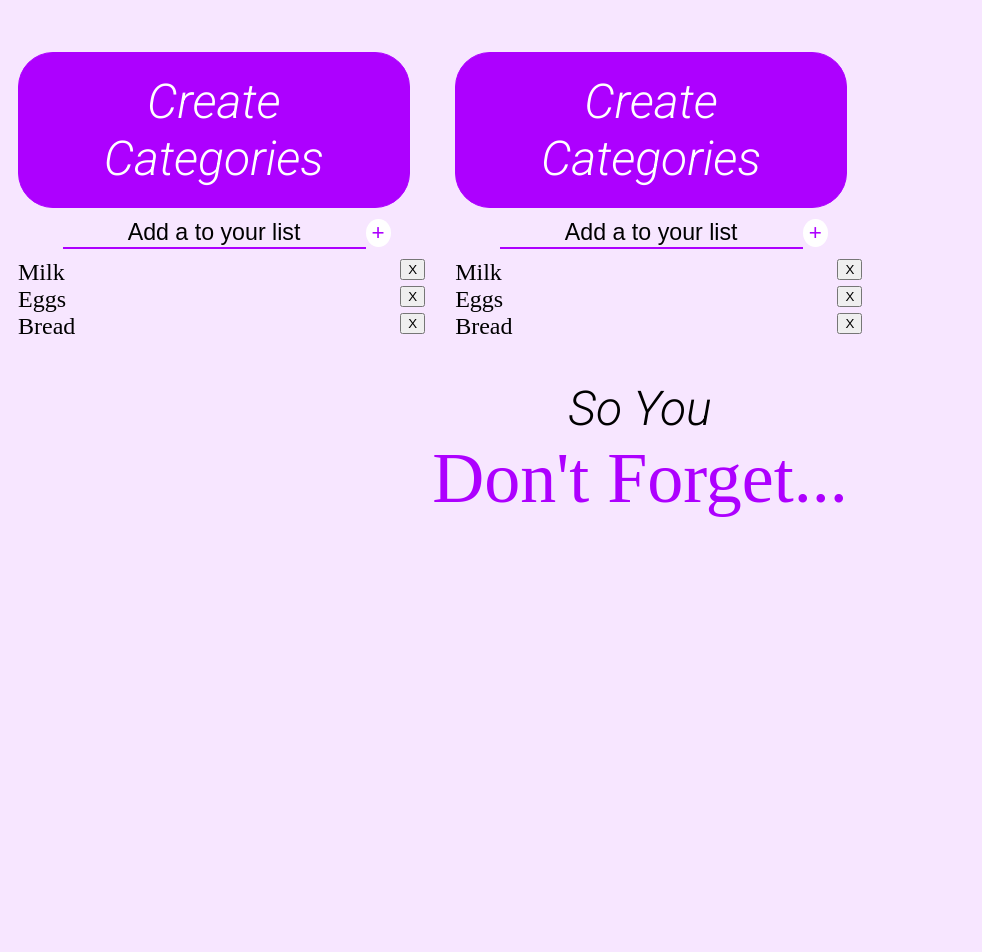
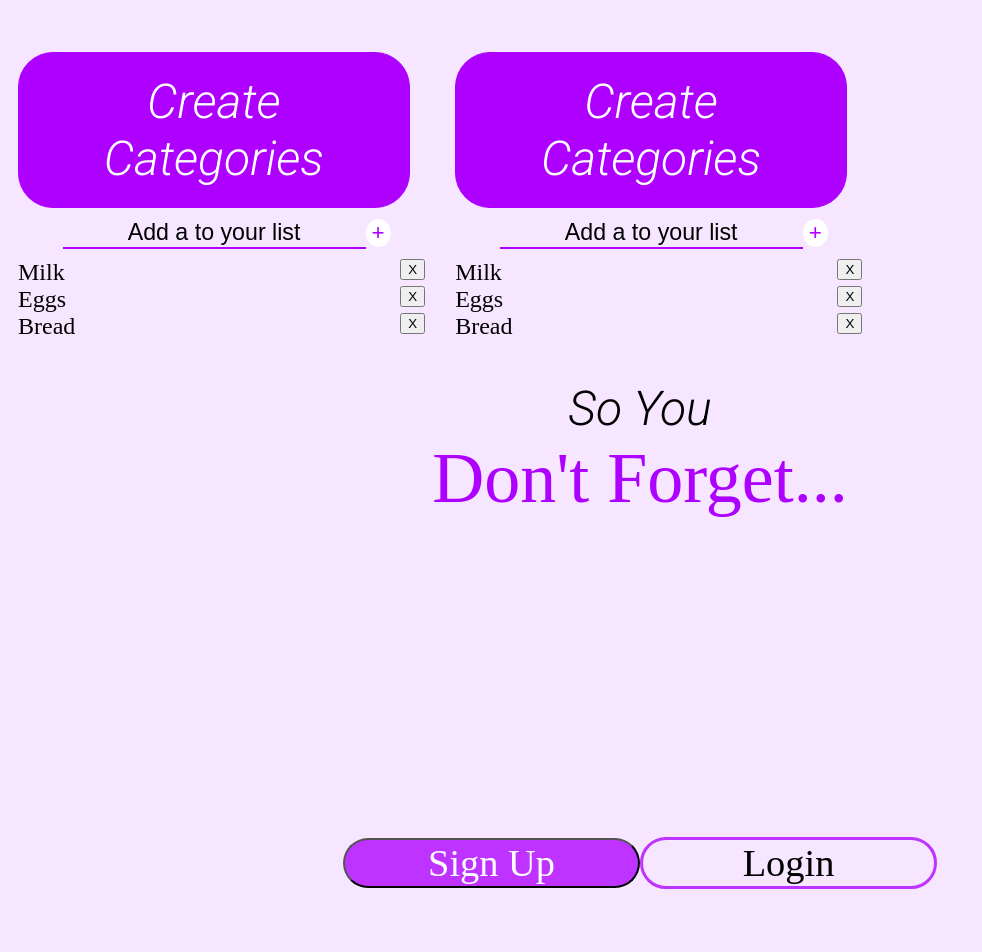
Before and after one commit to HeribertoUroza/Dont_Forget_FE, a React (Create React App) app: page /#/ in a window 1280 px wide. Shown: the top 952 px of the page, without its empty margins (0-982 px from the left). Built offline with nearby package versions, Linux system fonts and the light colour scheme; a web font is replaced by a local one.

Commit message:
minor changes to css for margins and secondary btn border pixel

```diff
--- a/src/components/Buttons/Secondary/secondary.css
+++ b/src/components/Buttons/Secondary/secondary.css
@@ -4,7 +4,7 @@
     color: black;
     width: 297px;
     border-radius: 30px;
-    border: #BE33FF solid 2px;
+    border: #BE33FF solid 3px;
     background-color: #f7e6ff;
     display: block;
 }
--- a/src/containers/Landing/landing.css
+++ b/src/containers/Landing/landing.css
@@ -32,5 +32,5 @@
     flex-wrap: wrap;
     justify-content: center;
     align-items: center;
-    margin-top: 45%;
+    margin-top: 20%;
 }
```
